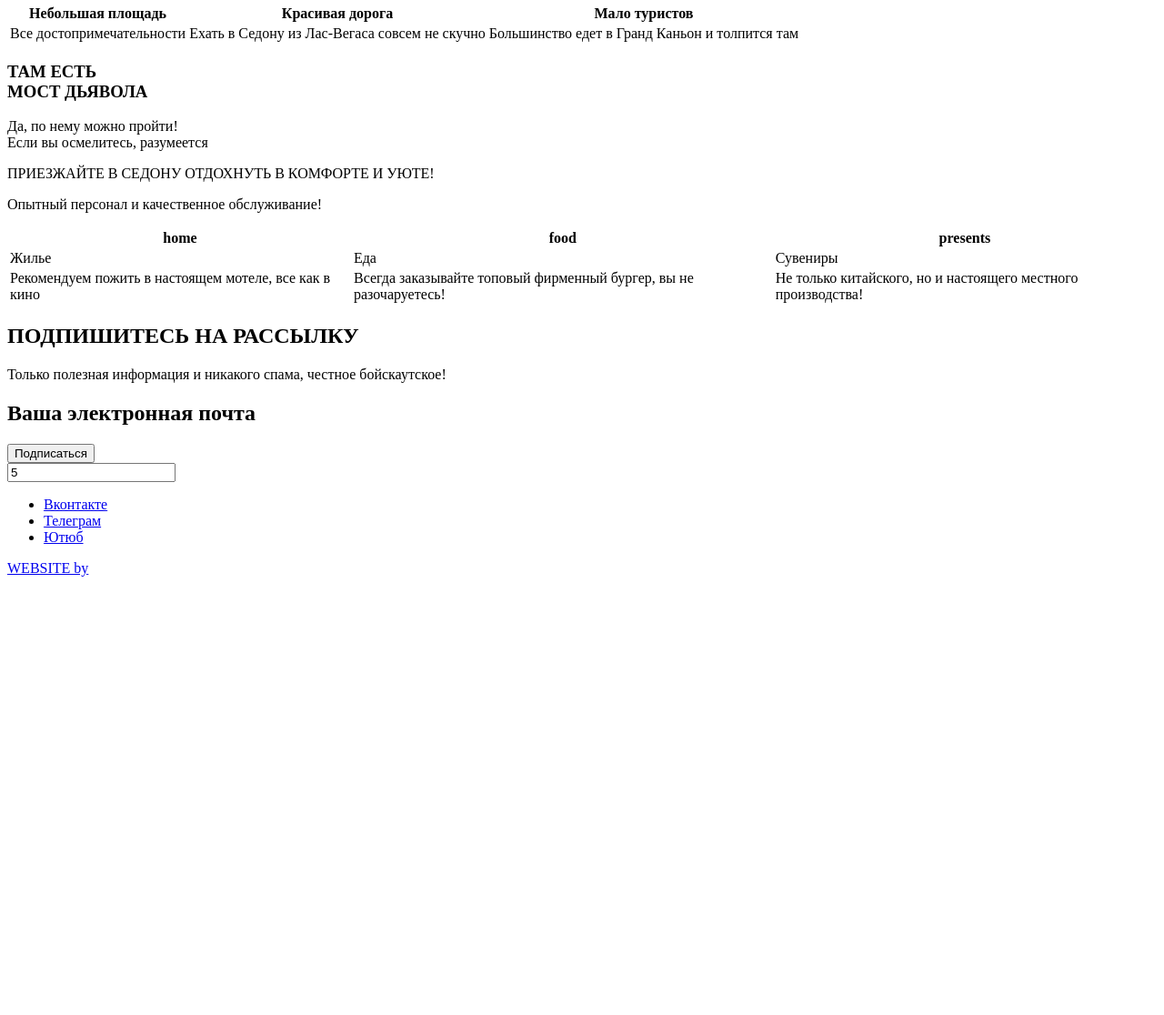
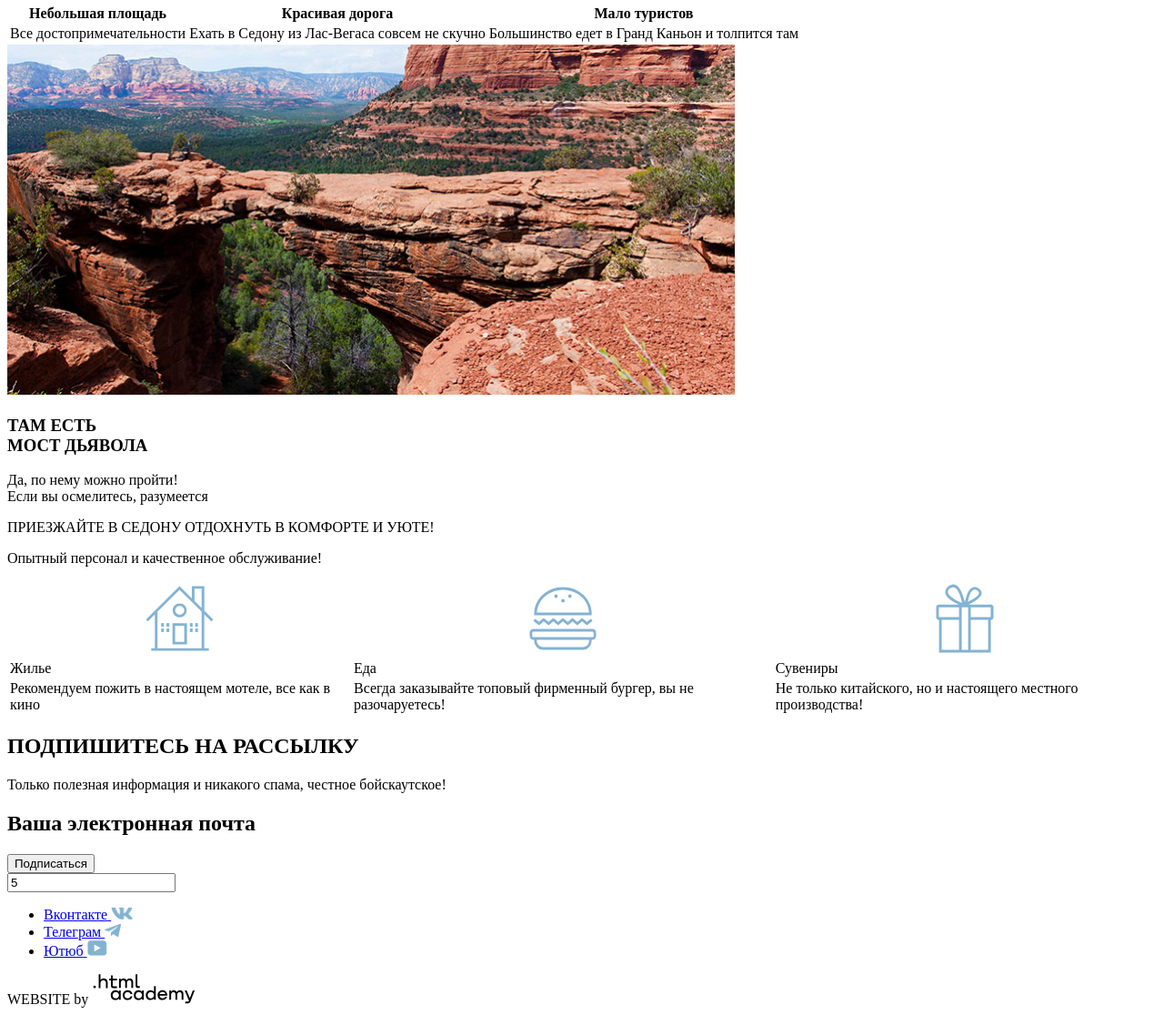
Before and after one commit to htmlacademy-htmlcss/2193445-sedona-36, a plain HTML site: page index.html in a window 1280 px wide. Shown: the part 1380-2496 px from the top of the page at 91% size. Before the commit the page ends 2022 px from the top, so only its background shows below. Drawn offline with Linux system fonts and the light colour scheme.

Commit message:
add pics

```diff
--- a/index.html
+++ b/index.html
@@ -62,6 +62,8 @@
     </tr>
    </table>
    <div class="differents">
+    <!-- Третий графический элемент -->
+    <img src="images/advantages/sandy canyon.jpg" alt="natural bridge called devil's bridge" width="800" height="385">
     <h3 class="main-diablo">ТАМ ЕСТЬ <br> МОСТ ДЬЯВОЛА</h3>
     <p>Да, по нему можно пройти! <br> Если вы осмелитесь, разумеется</p>
     <p>ПРИЕЗЖАЙТЕ В СЕДОНУ ОТДОХНУТЬ В КОМФОРТЕ И УЮТЕ!</p>
@@ -70,9 +72,10 @@
     <section class="main-counter">
     <table class="main-counter-list">
       <tr class="counter-list-first">
-      <th>home</th> <!-- вставить картинки -->
-      <th>food</th> <!-- вставить картинки -->
-      <th>presents</th> <!-- вставить картинки -->
+        <!-- Иконки в таблице -->
+      <th><img src="images/advantages/Icon/home.svg" alt="home" width="75" height="72"></th> <!-- вставить картинки -->
+      <th><img src="images/advantages/Icon/food.svg" alt="food" width="74" height="70"></th> <!-- вставить картинки -->
+      <th><img src="images/advantages/Icon/souvenirs.svg" alt="presents" width="64" height="76"></th> <!-- вставить картинки -->
     </tr>
     <tr class="counter-list-second">
       <td>Жилье</td>
@@ -106,21 +109,28 @@
          <li class="the-end-social-vk">
           <a href="#" class="the-end-social-press-vk">
            <span class="visuallly-hidden">Вконтакте</span>
+           <img src="images/social/Socialvk.png" alt="VK" width="24" height="14">
           </a>
         </li>
         <li class="the-end-social-tlg">
           <a href="#" class="the-end-social-press-telegram">
           <span class="visuallly-hidden">Телеграм</span>
+          <img src="images/social/socisltlg.png" alt="Telegram" width="18" height="15,1">
+          </a>
         </li>
         <li class="the-end-social-ytb">
           <a href="#" class="the-end-social-press-yotube">
           <span class="visuallly-hidden">Ютюб</span>
+          <img src="images/social/socialyot.svg" alt="Ютуб" width="22" height="17">
+          </a>
         </li>
         </ul>
         <div class="htmlacademy-build"></div>
         <span>WEBSITE by</span>
         <a href="" class="footer-htmlacademy-link">
+          <img src="images/logo/Logo HTML.svg" width="114.9" height="32.9" alt="HTML-academy">
         </a>
+      </div>
 
         <span></span>
 
```
Also changed, not shown: images/advantages/Icon/food.svg (added), images/advantages/Icon/home.svg (added), images/advantages/Icon/souvenirs.svg (added), images/advantages/sandy canyon.jpg (added), images/logo/Logo HTML.svg (added), images/social/Socialvk.png (added), images/social/socialyot.svg (added), images/social/socisltlg.png (added).
